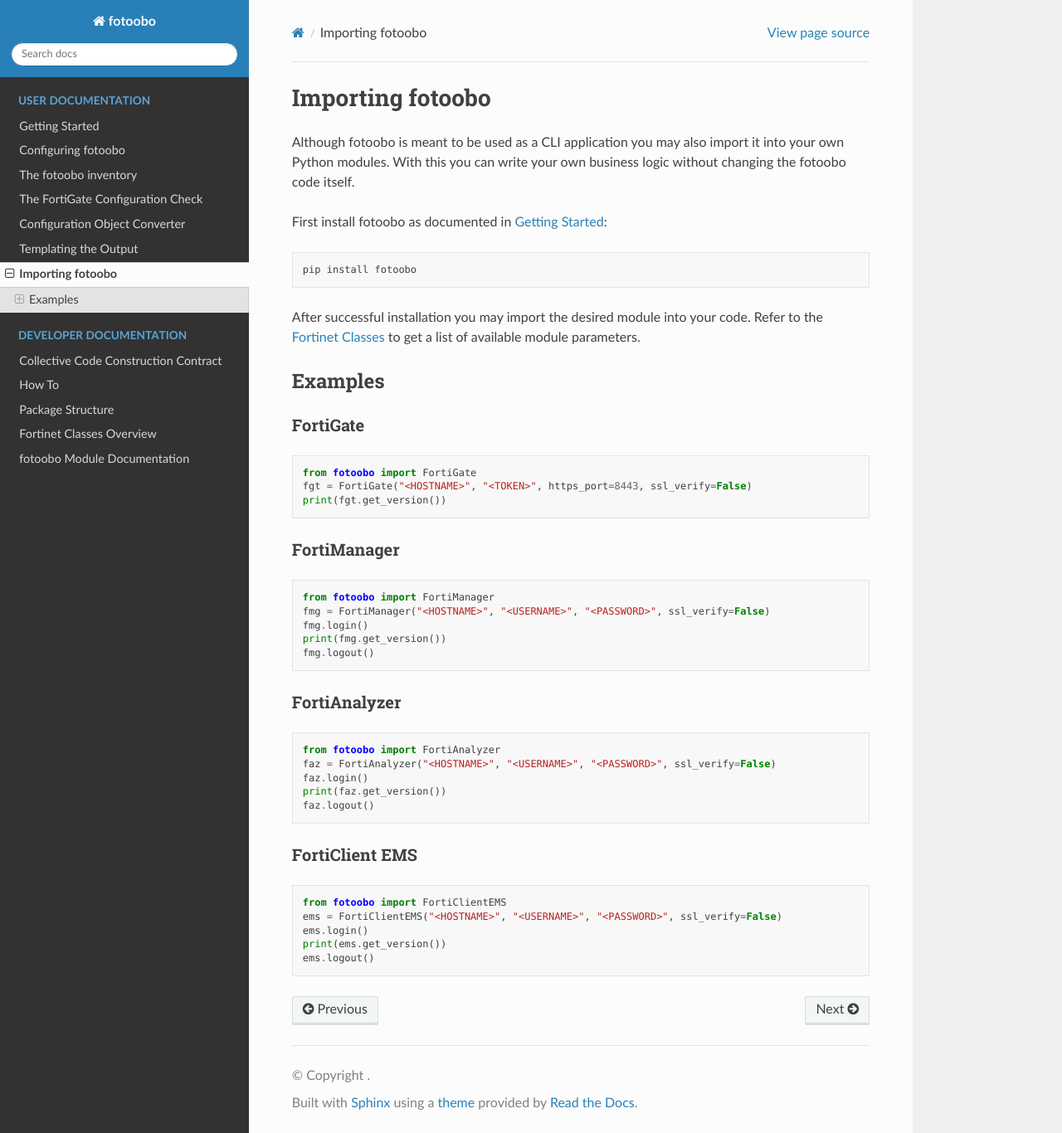
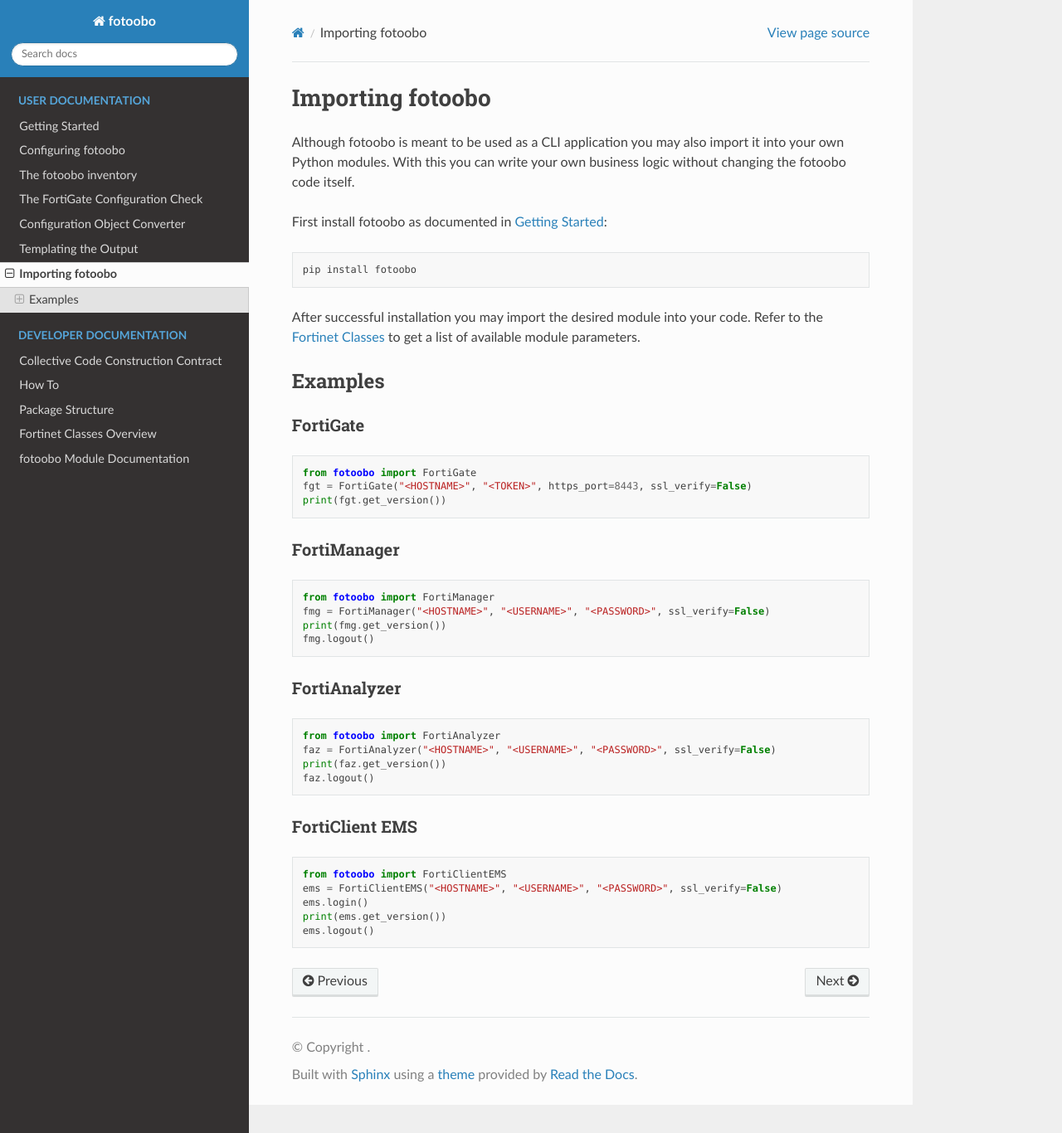
Before and after one commit to migros/fotoobo, a Sphinx documentation site: the page built from docs/source/usage/import_fotoobo.rst, in a window 1280 px wide and 1366 px high. Shown: the whole window at 83% size. Built offline with Sphinx 7.4.7 and the Read the Docs theme 2.0.0, drawn with Linux system fonts in a browser that asks for light colours.

Commit message:
📝 Update FMG/FAZ handling (no login needed)

```diff
--- a/docs/source/usage/import_fotoobo.rst
+++ b/docs/source/usage/import_fotoobo.rst
@@ -38,7 +38,6 @@
 
     from fotoobo import FortiManager
     fmg = FortiManager("<HOSTNAME>", "<USERNAME>", "<PASSWORD>", ssl_verify=False)
-    fmg.login()
     print(fmg.get_version())
     fmg.logout()
 
@@ -49,7 +48,6 @@
 
     from fotoobo import FortiAnalyzer
     faz = FortiAnalyzer("<HOSTNAME>", "<USERNAME>", "<PASSWORD>", ssl_verify=False)
-    faz.login()
     print(faz.get_version())
     faz.logout()
 
```
